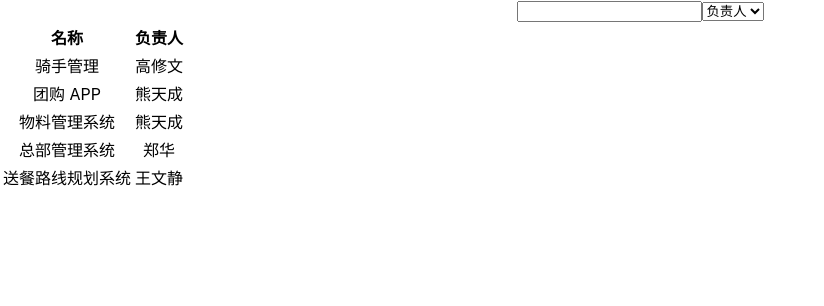
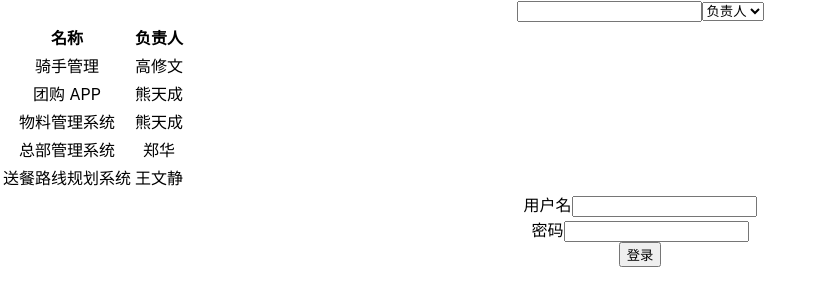
Before and after one commit to Codeniu/react-ts-hook-jira, a React (Create React App) app: page / in a window 1280 px wide. Shown: the top 306 px of the page, without its empty margins (0-824 px from the left). Built offline with nearby package versions, Linux system fonts and the light colour scheme; data requests are answered from the project's data file.

Commit message:
feat: 登录表单开发

```diff
--- a/src/App.tsx
+++ b/src/App.tsx
@@ -1,13 +1,15 @@
-import React from "react";
-import { ProjectListScreen } from "screens/project-list";
-import "./App.css";
+import React from 'react';
+import { LoginScreen } from 'screens/login';
+import { ProjectListScreen } from 'screens/project-list';
+import './App.css';
 
 function App() {
-  return (
-    <div className="App">
-      <ProjectListScreen />
-    </div>
-  );
+    return (
+        <div className="App">
+            <ProjectListScreen />
+            <LoginScreen />
+        </div>
+    );
 }
 
 export default App;
--- /dev/null
+++ b/src/screens/login/index.tsx
@@ -0,0 +1,54 @@
+import React, { FormEvent } from 'react';
+
+// interface Base {
+//   id: number
+// }
+//
+// interface Advance extends Base {
+//   name: string
+// }
+//
+// const test = (p: Base) => {
+// }
+//
+// // 鸭子类型(duck typing)：面向接口编程 而不是 面向对象编程
+// const a = {id: 1, name: 'jack'}
+// test(a)
+const apiUrl = process.env.REACT_APP_API_URL;
+
+export const LoginScreen = () => {
+    const login = (param: { username: string; password: string }) => {
+        fetch(`${apiUrl}/login`, {
+            method: 'POST',
+            headers: {
+                'Content-Type': 'application/json',
+            },
+            body: JSON.stringify(param),
+        }).then(async response => {
+            if (response.ok) {
+            }
+        });
+    };
+
+    // HTMLFormElement extends Element
+    const handleSubmit = (event: FormEvent<HTMLFormElement>) => {
+        event.preventDefault();
+        const username = (event.currentTarget.elements[0] as HTMLInputElement).value;
+        const password = (event.currentTarget.elements[1] as HTMLInputElement).value;
+        login({ username, password });
+    };
+
+    return (
+        <form onSubmit={handleSubmit}>
+            <div>
+                <label htmlFor="username">用户名</label>
+                <input type="text" id={'username'} />
+            </div>
+            <div>
+                <label htmlFor="password">密码</label>
+                <input type="password" id={'password'} />
+            </div>
+            <button type={'submit'}>登录</button>
+        </form>
+    );
+};
```
